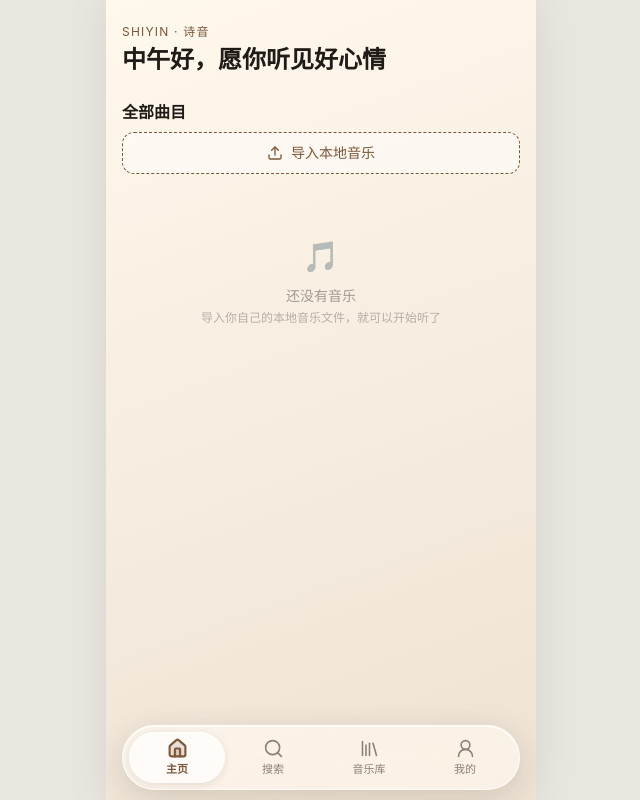
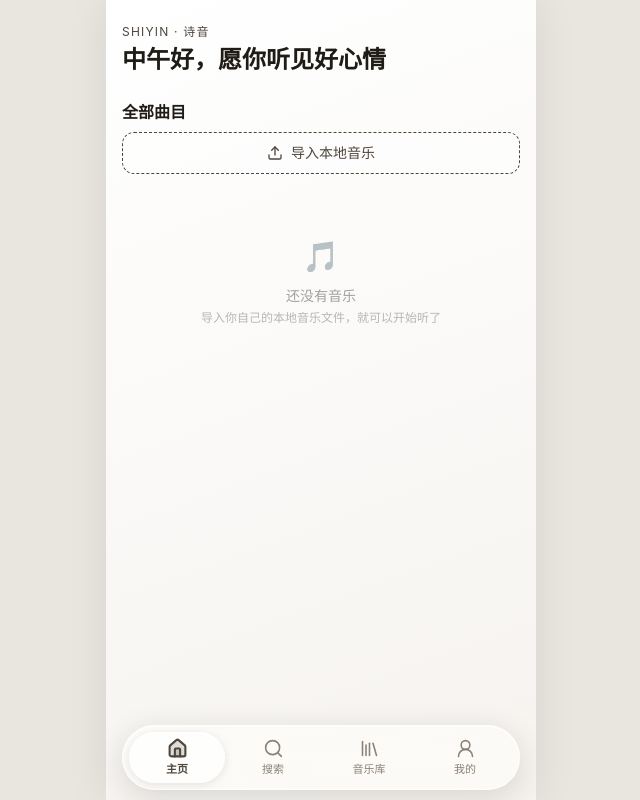
Before and after one commit to xiaoyu-hue/shiyin, a React (Vite) app: page / in a window 1280 px wide. Shown: the whole page, without its empty margins (319-959 px from the left). Built offline with nearby package versions, Linux system fonts and the light colour scheme.

Commit message:
feat: v0.7.1 新增「纯净白」主题并设为默认

```diff
--- a/package.json
+++ b/package.json
@@ -1,7 +1,7 @@
 {
   "name": "shiyin",
   "private": true,
-  "version": "0.7.0",
+  "version": "0.7.1",
   "type": "module",
   "scripts": {
     "dev": "vite",
--- a/src/components/MeView.tsx
+++ b/src/components/MeView.tsx
@@ -270,7 +270,7 @@ function SettingsPage() {
       <section>
         <h2 className="mb-3 text-base font-semibold">关于</h2>
         <div className="rounded-2xl bg-surface/60 p-4 text-sm leading-relaxed text-ink/60 shadow-sm">
-          <p className="font-semibold text-ink/80">诗音 Shiyin · v0.7.0</p>
+          <p className="font-semibold text-ink/80">诗音 Shiyin · v0.7.1</p>
           <p className="mt-1.5">
             一款只播放你自己音乐的本地播放器：没有账号、没有上传、没有推荐流。你的音乐、收藏与歌单都只保存在这台设备上。
           </p>
--- a/src/data/themes.ts
+++ b/src/data/themes.ts
@@ -1,6 +1,6 @@
 import type { Theme } from './types'
 
-// 6 套内置主题，与 PRD §5.11 一致。每套含深色外观变体（同色系压暗、强调色提亮）。
+// 7 套内置主题，与 PRD §5.11 一致。每套含深色外观变体（同色系压暗、强调色提亮）。
 export const themes: Theme[] = [
   { slug: 'sakura', name: '樱粉暖阳', accent: '#B83D5A', bg: '#FFF2EB', bgEnd: '#FFD9DE', accentDark: '#E77A9B', bgDark: '#2A1B20', bgEndDark: '#1D1216' },
   { slug: 'amber', name: '琥珀秋意', accent: '#9B4E10', bg: '#FFF5DF', bgEnd: '#FFDECA', accentDark: '#D99A55', bgDark: '#2A2015', bgEndDark: '#1C150E' },
@@ -8,7 +8,9 @@ export const themes: Theme[] = [
   { slug: 'lake', name: '晨雾湖蓝', accent: '#365FA3', bg: '#EFF6FF', bgEnd: '#DCE8FF', accentDark: '#7FA8E0', bgDark: '#141D2E', bgEndDark: '#0D1320' },
   { slug: 'wisteria', name: '紫藤梦境', accent: '#7C4DA1', bg: '#F5EFFF', bgEnd: '#EADCF6', accentDark: '#B98FD9', bgDark: '#201631', bgEndDark: '#150E21' },
   { slug: 'wood', name: '原木暖棕', accent: '#7B5738', bg: '#FFF8EC', bgEnd: '#EEE2D4', accentDark: '#C49A6C', bgDark: '#241C14', bgEndDark: '#171208' },
+  // 纯净白：纯白底 + 暖炭灰强调色（极简黑白路线）；深色变体走近黑中性，与其单色性格一致
+  { slug: 'pure', name: '纯净白', accent: '#4E463C', bg: '#FFFFFF', bgEnd: '#F6F3EF', accentDark: '#D9D2C4', bgDark: '#1B1B1B', bgEndDark: '#101010' },
 ]
 
-// 默认主题：原木暖棕（索引 5）。
-export const DEFAULT_THEME_INDEX = 5
+// 默认主题：纯净白（索引 6，0.7.1 起）。已保存过主题偏好的用户不受影响，仍用其自选主题。
+export const DEFAULT_THEME_INDEX = 6
--- a/src/index.css
+++ b/src/index.css
@@ -7,11 +7,11 @@
   --color-surface: var(--surface);
 }
 
-/* 主题令牌：默认值对应「原木暖棕」浅色外观，JS 会按当前主题与外观覆盖这些变量 */
+/* 主题令牌：默认值对应默认主题「纯净白」浅色外观，JS 会按当前主题与外观覆盖这些变量 */
 :root {
-  --accent: #7B5738;
-  --bg: #FFF8EC;
-  --bg-end: #EEE2D4;
+  --accent: #4E463C;
+  --bg: #FFFFFF;
+  --bg-end: #F6F3EF;
   --ink: #1F1B16;
   --surface: #FFFFFF;
 
```
Also changed, not shown: 4 other files (tests, documents, lock files or other folders).
